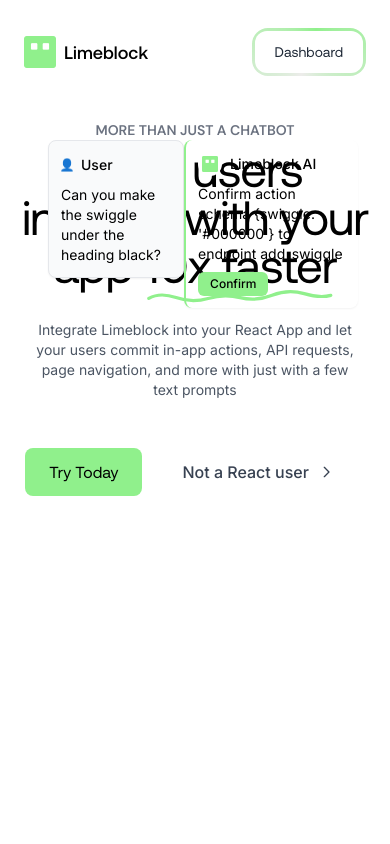
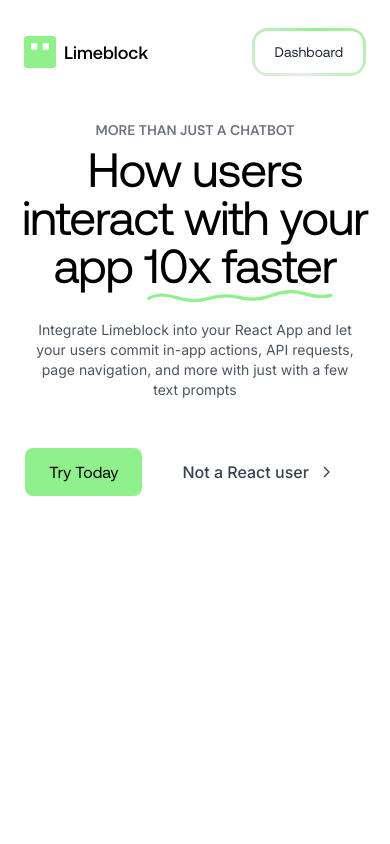
Before and after one commit to TheWiseGhost/Limeblock, a Next.js app: page / in a window 390 px wide. Shown: the top 844 px of the page. Built offline with nearby package versions, Linux system fonts and the light colour scheme.

Commit message:
Mobile hero

```diff
--- a/src/components/landing/Hero.jsx
+++ b/src/components/landing/Hero.jsx
@@ -207,7 +207,7 @@
   return (
     <div className="bg-white pt-20 font-inter relative overflow-hidden h-screen">
       {/* Chatbot Feature Cards */}
-      <div className="absolute right-8 top-[140px] z-10 w-full pl-20">
+      <div className="hidden md:block absolute right-8 top-[140px] z-10 w-full pl-20">
         <ChatSequence setSwiggleColor={setSwiggleColor} />
       </div>
 
```
